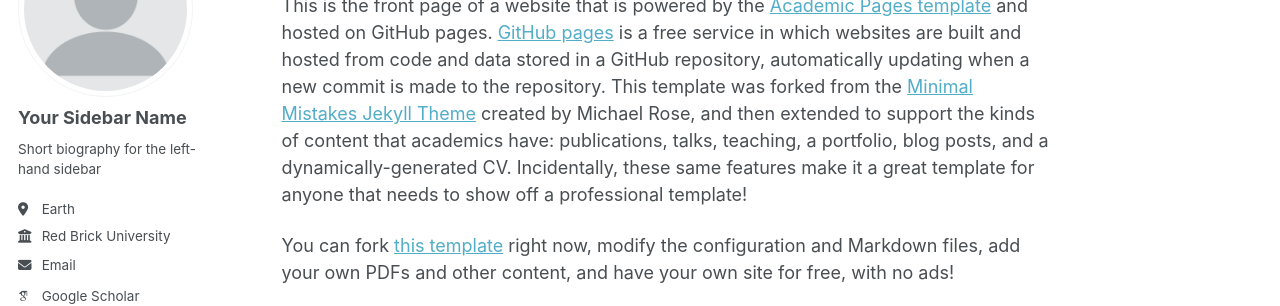
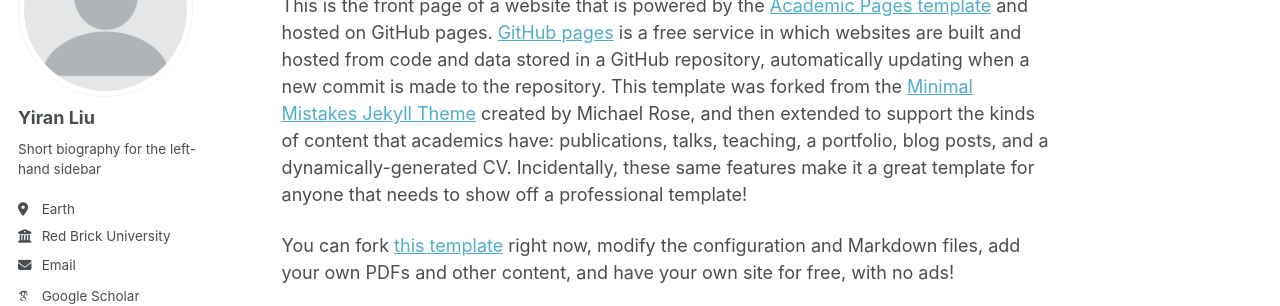
Before and after one commit to Lyrrrrrr/Yiran_Liu.github.io, a Jekyll site: the page built from _pages/about.md, in a window 1280 px wide. Shown: the part 177-483 px from the top of the page. Built offline with Jekyll 4.4.1, drawn with Linux system fonts in a browser that asks for light colours; some web fonts are replaced; a script bundle is joined from its source files by our own code; library files that are not in the unit come from our copies.

Commit message:
Update author name in configuration file

```diff
--- a/_config.yml
+++ b/_config.yml
@@ -24,7 +24,7 @@ repository               : "academicpages/academicpages.github.io"
 author:
   # Biographic information
   avatar           : "profile.png"
-  name             : "Your Sidebar Name"
+  name             : "Yiran Liu"
   pronouns         : # example: "she/her"
   bio              : "Short biography for the left-hand sidebar"
   location         : "Earth"
```
